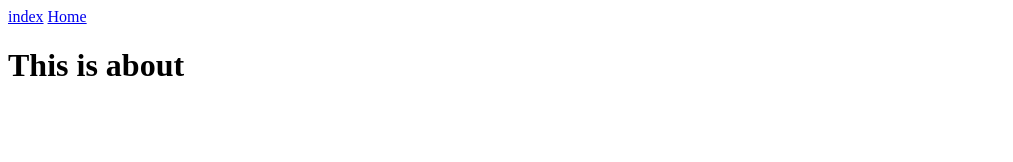
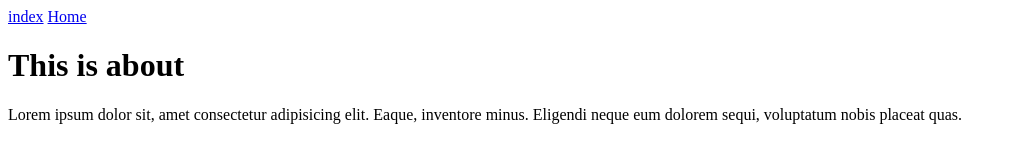
Before and after one commit to SunjanaPurba/html, a plain HTML site: page About.html in a window 1280 px wide. Shown: the whole page, without its empty margins (0-1013 px from the left). Drawn offline with Linux system fonts and the light colour scheme.

Commit message:
Home and About page updated

```diff
--- a/About.html
+++ b/About.html
@@ -11,5 +11,6 @@
     <a href="./Home.html">Home</a>
     <h1>This is about</h1>
 
+    <p>Lorem ipsum dolor sit, amet consectetur adipisicing elit. Eaque, inventore minus. Eligendi neque eum dolorem sequi, voluptatum nobis placeat quas.</p>
 </body>
 </html>
```
Also changed, not shown: Home.html (+2 -0 lines).
